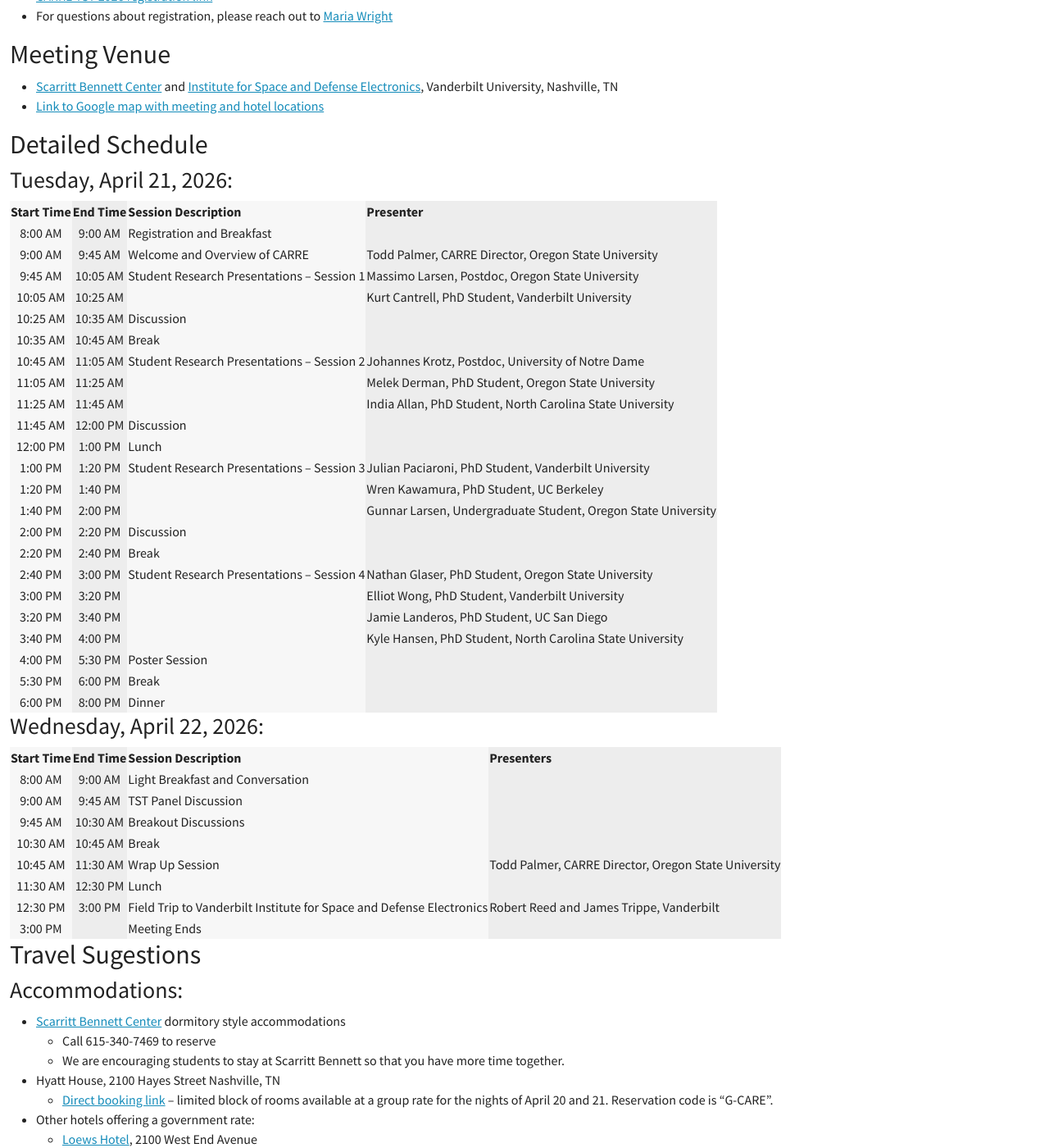
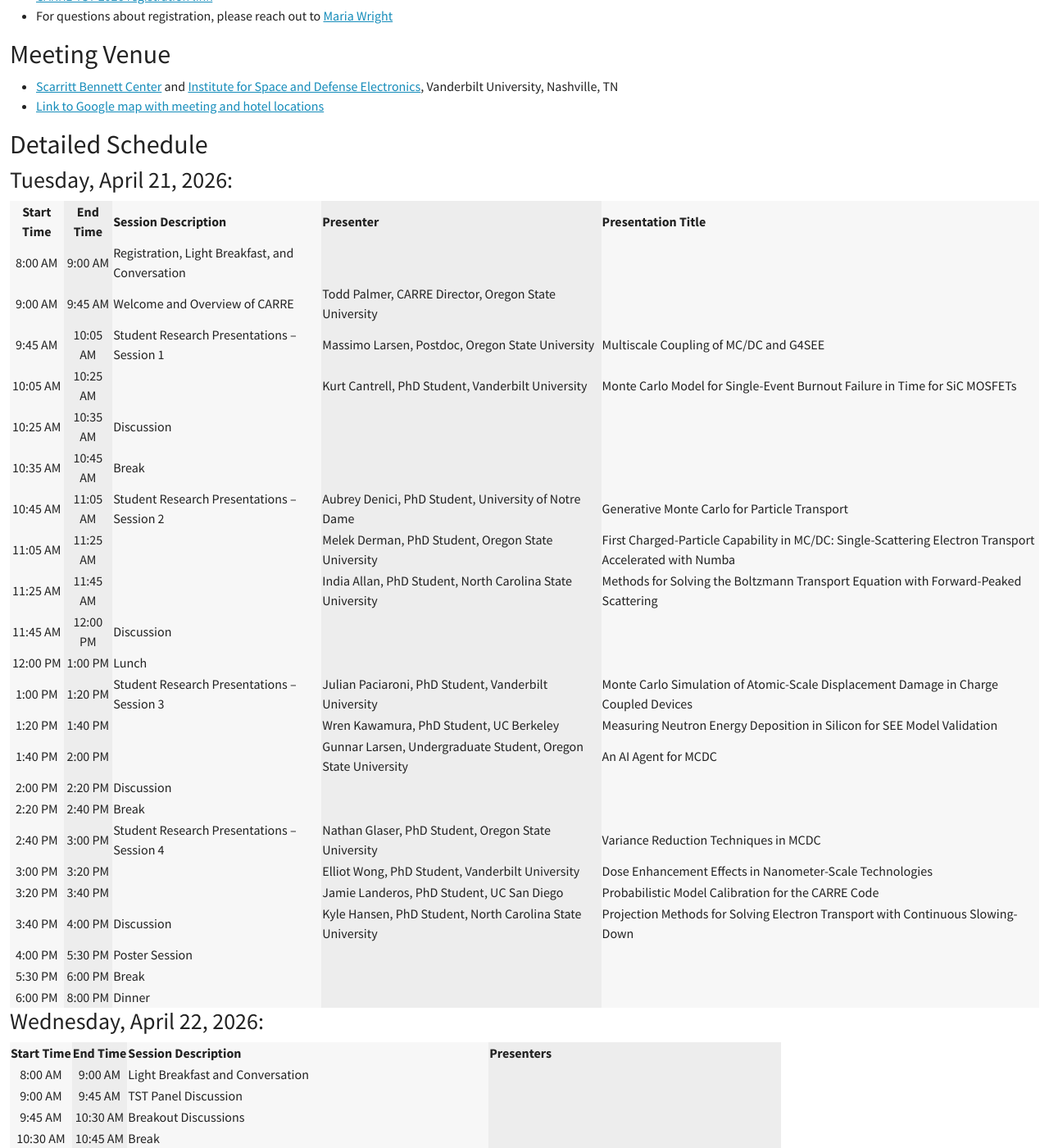
Before and after one commit to CARRE-PSAAP/CARRE-PSAAP.github.io, a Jekyll site: the page built from _pages/tst2026.md, in a window 1280 px wide and 1400 px high, scrolled down 329 px. Shown: the whole window at 82% size. Built offline with Jekyll 4.4.1, drawn with Linux system fonts in a browser that asks for light colours; nearby versions of some CDN libraries.

Commit message:
Update tst2026.md
Added presentation titles to the agenda for the first day.

```diff
--- a/_pages/tst2026.md
+++ b/_pages/tst2026.md
@@ -27,31 +27,33 @@
 ### Tuesday, April 21, 2026:
 
 
-|   Start Time   |    End Time    |   Session Description                                           |                      Presenter                                      |
-|:--------------:|:--------------:|-----------------------------------------------------------------|---------------------------------------------------------------------|
-|   8:00 AM      |   9:00 AM      |   Registration and Breakfast                                    |                                                                     |
-|   9:00 AM      |   9:45 AM      |   Welcome and Overview of CARRE                                 |   Todd Palmer, CARRE Director, Oregon State University              |
-|   9:45 AM      |  10:05 AM      |   Student Research Presentations – Session 1                    |   Massimo Larsen, Postdoc, Oregon State University                  |
-|  10:05 AM      |  10:25 AM      |                                                                 |   Kurt Cantrell, PhD Student, Vanderbilt University                 |
-|  10:25 AM      |  10:35 AM      |   Discussion                                                    |                                                                     |
-|  10:35 AM      |  10:45 AM      |   Break                                                         |                                                                     |
-|  10:45 AM      |  11:05 AM      |   Student Research Presentations – Session 2                    |   Johannes Krotz, Postdoc, University of Notre Dame                 |
-|  11:05 AM      |  11:25 AM      |                                                                 |   Melek Derman, PhD Student, Oregon State University                |
-|  11:25 AM      |  11:45 AM      |                                                                 |   India Allan, PhD Student, North Carolina State University         |
-|  11:45 AM      |  12:00 PM      |   Discussion                                                    |                                                                     |
-|  12:00 PM      |   1:00 PM      |   Lunch                                                         |                                                                     |
-|   1:00 PM      |   1:20 PM      |   Student Research Presentations – Session 3                    |   Julian Paciaroni, PhD Student, Vanderbilt University              |
-|   1:20 PM      |   1:40 PM      |                                                                 |   Wren Kawamura, PhD Student, UC Berkeley                           |
-|   1:40 PM      |   2:00 PM      |                                                                 |   Gunnar Larsen, Undergraduate Student, Oregon State University     |
-|   2:00 PM      |   2:20 PM      |   Discussion                                                    |                                                                     |
-|   2:20 PM      |   2:40 PM      |   Break                                                         |                                                                     |
-|   2:40 PM      |   3:00 PM      |   Student Research Presentations – Session 4                    |   Nathan Glaser, PhD Student, Oregon State University               |
-|   3:00 PM      |   3:20 PM      |                                                                 |   Elliot Wong, PhD Student, Vanderbilt University                   |
-|   3:20 PM      |   3:40 PM      |                                                                 |   Jamie Landeros, PhD Student, UC San Diego                         |
-|   3:40 PM      |   4:00 PM      |                                                                 |   Kyle Hansen, PhD Student, North Carolina State University         |
-|   4:00 PM      |   5:30 PM      |   Poster Session                                                |                                                                     |
-|   5:30 PM      |   6:00 PM      |   Break                                                         |                                                                     |
-|   6:00 PM      |   8:00 PM      |   Dinner                                                        |                                                                     |
+
+| Start Time | End Time | Session Description | Presenter | Presentation Title |
+|:----------:|:--------:|---------------------|-----------|--------------------|
+| 8:00 AM | 9:00 AM | Registration, Light Breakfast, and Conversation |  |  |
+| 9:00 AM | 9:45 AM | Welcome and Overview of CARRE | Todd Palmer, CARRE Director, Oregon State University |  |
+| 9:45 AM | 10:05 AM | Student Research Presentations – Session 1 | Massimo Larsen, Postdoc, Oregon State University | Multiscale Coupling of MC/DC and G4SEE |
+| 10:05 AM | 10:25 AM |  | Kurt Cantrell, PhD Student, Vanderbilt University | Monte Carlo Model for Single-Event Burnout Failure in Time for SiC MOSFETs |
+| 10:25 AM | 10:35 AM | Discussion |  |  |
+| 10:35 AM | 10:45 AM | Break |  |  |
+| 10:45 AM | 11:05 AM | Student Research Presentations – Session 2 | Aubrey Denici, PhD Student, University of Notre Dame | Generative Monte Carlo for Particle Transport |
+| 11:05 AM | 11:25 AM |  | Melek Derman, PhD Student, Oregon State University | First Charged-Particle Capability in MC/DC: Single-Scattering Electron Transport Accelerated with Numba |
+| 11:25 AM | 11:45 AM |  | India Allan, PhD Student, North Carolina State University | Methods for Solving the Boltzmann Transport Equation with Forward-Peaked Scattering |
+| 11:45 AM | 12:00 PM | Discussion |  |  |
+| 12:00 PM | 1:00 PM | Lunch |  |  |
+| 1:00 PM | 1:20 PM | Student Research Presentations – Session 3 | Julian Paciaroni, PhD Student, Vanderbilt University | Monte Carlo Simulation of Atomic-Scale Displacement Damage in Charge Coupled Devices |
+| 1:20 PM | 1:40 PM |  | Wren Kawamura, PhD Student, UC Berkeley | Measuring Neutron Energy Deposition in Silicon for SEE Model Validation |
+| 1:40 PM | 2:00 PM |  | Gunnar Larsen, Undergraduate Student, Oregon State University | An AI Agent for MCDC |
+| 2:00 PM | 2:20 PM | Discussion |  |  |
+| 2:20 PM | 2:40 PM | Break |  |  |
+| 2:40 PM | 3:00 PM | Student Research Presentations – Session 4 | Nathan Glaser, PhD Student, Oregon State University | Variance Reduction Techniques in MCDC |
+| 3:00 PM | 3:20 PM |  | Elliot Wong, PhD Student, Vanderbilt University | Dose Enhancement Effects in Nanometer-Scale Technologies |
+| 3:20 PM | 3:40 PM |  | Jamie Landeros, PhD Student, UC San Diego | Probabilistic Model Calibration for the CARRE Code |
+| 3:40 PM | 4:00 PM | Discussion | Kyle Hansen, PhD Student, North Carolina State University | Projection Methods for Solving Electron Transport with Continuous Slowing-Down |
+| 4:00 PM | 5:30 PM | Poster Session |  |  |
+| 5:30 PM | 6:00 PM | Break |  |  |
+| 6:00 PM | 8:00 PM | Dinner |  |  |
+
 
 
 ### Wednesday, April 22, 2026:
```
